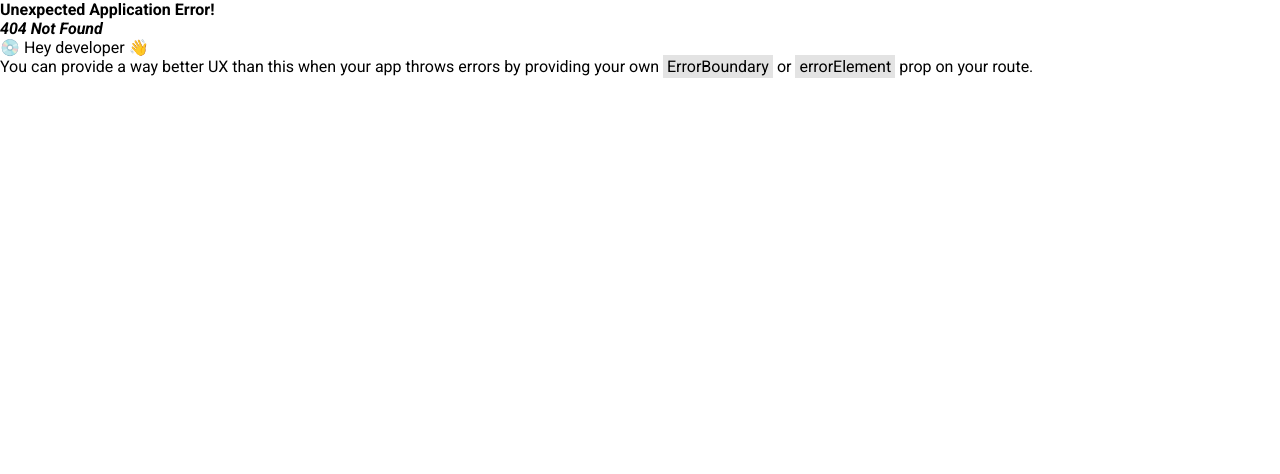
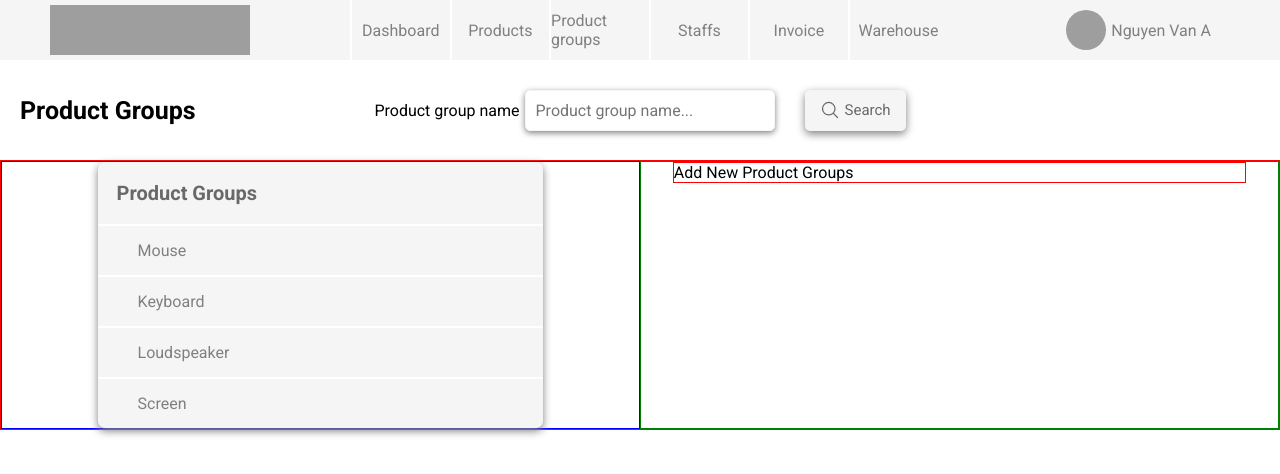
Before and after one commit to vanbalinh123/SalesManager, a React (Create React App) app: page /productsGroup in a window 1280 px wide. Before the commit this address had no page. Shown: the top 474 px of the page. Built offline with nearby package versions, Linux system fonts and the light colour scheme; grey boxes are pictures that could not be loaded.

Commit message:
demo product groups

```diff
--- /dev/null
+++ b/src/Pages/generalCss/headerTemplate.styles.js
@@ -0,0 +1,106 @@
+import { styled } from "styled-components";
+
+//header
+export const HeaderProductsPage = styled.header`
+    width: 100%;
+    height: 100px;
+    display: flex;
+    padding-left: 20px;
+    padding-right: 20px;
+    align-items: center;
+`;
+
+export const NameOutlet = styled.span`
+    width: 20%;
+    font-size: 25px;
+    font-weight: bold;
+`;
+
+export const LayoutSearch = styled.div`
+    width: 60%;
+    display: flex;
+    justify-content: center;
+    gap: 30px;
+`;
+
+export const DivSearch = styled.div`
+    display: flex;
+    align-items: center;
+    gap: 5px;
+`;
+
+export const ValueToSearch = styled.span`
+
+`;
+
+export const InputSearch = styled.input`
+    padding: 10px;
+    width: 250px;
+    border: none;
+    border-radius: 5px;
+    border: 1px solid #F5F5F5;
+    box-shadow: grey 0px 2px 6px;
+
+`;
+
+export const ButtonSearch = styled.button`
+    display: flex;
+    align-items: center;
+    justify-content: center;
+    border: none;
+    padding: 0px 15px;
+    border-radius: 5px;
+    background-color: #F5F5F5;
+    gap: 5px;
+
+    box-shadow: grey 0px 3px 8px;
+    transition: all 0.3s;
+    color: #696969;
+
+    &:hover{
+        cursor: pointer;
+        opacity: 0.8;
+        box-shadow: grey 0px 1px 1px;
+    }
+`;
+
+export const Svg = styled.svg`
+    width: 20px;
+`;
+
+export const SpanSearch = styled.span`
+    font-size: 15px;
+`
+
+export const DivAddProduct = styled.div`
+    width: 20%;
+    display: flex;
+    align-items: center;
+    justify-content: flex-end;
+    gap: 5px;
+`;
+
+
+export const ButtonAddProduct = styled.button`
+    display: flex;
+    align-items: center;
+    justify-content: center;
+    border: none;
+    padding: 0px 15px;
+    border-radius: 5px;
+    height: 47px;
+    background-color: #F5F5F5;
+    box-shadow: grey 0px 3px 8px;
+    transition: all 0.3s;
+    color: #696969;
+
+    &:hover{
+        cursor: pointer;
+        opacity: 0.8;
+        box-shadow: grey 0px 1px 1px;
+    }
+`;
+
+export const SpanAddProduct = styled.span`
+    font-size: 15px;
+`
--- /dev/null
+++ b/src/Pages/productsGroup/productGroup.component.js
@@ -0,0 +1,73 @@
+import { useForm } from "react-hook-form";
+
+import {
+    HeaderProductsPage,
+    NameOutlet,
+    LayoutSearch,
+    DivSearch,
+    ValueToSearch,
+    InputSearch,
+    ButtonSearch,
+    Svg,
+    SpanSearch,
+    DivAddProduct,
+    ButtonAddProduct,
+    SpanAddProduct
+} from "../generalCss/headerTemplate.styles";
+
+import {
+    MainLayoutAddGroup,
+    LayoutProductGroups,
+    LayoutAddProductGroup,
+    ProductGroups,
+    NameProductsGroup,
+    UlProductsGroup,
+    ItemProduct,
+    FormAddNewProductGroups
+} from "./productGroup.styles";
+
+const ProductsGroup = () => {
+    const { register, handleSubmit, formState: { errors } } = useForm();
+    return (
+        <div>
+            <HeaderProductsPage>
+                <NameOutlet>Product Groups</NameOutlet>
+                <LayoutSearch>
+                    <DivSearch>
+                        <ValueToSearch>Product group name</ValueToSearch>
+                        <InputSearch
+                            type="text"
+                            placeholder="Product group name..."
+                        />
+                    </DivSearch>
+                    <ButtonSearch>
+                        <Svg xmlns="http://www.w3.org/2000/svg" fill="none" viewBox="0 0 24 24" stroke-width="1.5" stroke="currentColor" class="w-6 h-6">
+                            <path stroke-linecap="round" stroke-linejoin="round" d="M21 21l-5.197-5.197m0 0A7.5 7.5 0 105.196 5.196a7.5 7.5 0 0010.607 10.607z" />
+                        </Svg>
+                        <SpanSearch>Search</SpanSearch>
+                    </ButtonSearch>
+                </LayoutSearch>
+            </HeaderProductsPage>
+            <MainLayoutAddGroup>
+                <LayoutProductGroups>
+                    <ProductGroups>
+                        <NameProductsGroup>Product Groups</NameProductsGroup>
+                        <UlProductsGroup>
+                            <ItemProduct>Mouse</ItemProduct>
+                            <ItemProduct>Keyboard</ItemProduct>
+                            <ItemProduct>Loudspeaker</ItemProduct>
+                            <ItemProduct>Screen</ItemProduct>
+                        </UlProductsGroup>
+                    </ProductGroups>
+                </LayoutProductGroups>
+                <LayoutAddProductGroup>
+                    <FormAddNewProductGroups>
+                        <span>Add New Product Groups</span>
+                    </FormAddNewProductGroups>
+                </LayoutAddProductGroup>
+            </MainLayoutAddGroup>
+        </div>
+    )
+}
+
+export default ProductsGroup;
--- /dev/null
+++ b/src/Pages/productsGroup/productGroup.styles.js
@@ -0,0 +1,51 @@
+import { styled } from "styled-components";
+
+export const MainLayoutAddGroup = styled.div`
+    border: 1px solid red;
+    width: 100%;
+    display: flex;
+`;
+
+//left
+export const LayoutProductGroups = styled.div`
+    flex: 1;
+    border: 1px solid blue;
+`
+
+export const ProductGroups = styled.div`
+    width: 70%;
+    margin: 0 auto;
+    background-color: #F5F5F5;
+    border-radius: 7px;
+    box-shadow: grey 0px 3px 8px;
+`;
+
+export const NameProductsGroup = styled.div`
+    padding: 19px;
+    font-size: 20px;
+    font-weight: bold;
+    color: #696969;
+`;
+
+export const UlProductsGroup = styled.div`
+    color: grey;
+`;
+
+export const ItemProduct= styled.div`
+    padding: 15px;
+    padding-left: 40px;
+    border-top: 2px solid #ffffff;
+`;
+
+
+//right
+export const LayoutAddProductGroup = styled.div`
+    border: 1px solid green;
+    flex: 1;
+`;
+
+export const FormAddNewProductGroups = styled.form`
+    border: 1px solid red;
+    width: 90%;
+    margin: 0 auto;
+`;
--- a/src/comopnents/template/template.component.js
+++ b/src/comopnents/template/template.component.js
@@ -19,14 +19,14 @@ import {
 } from './template.styles'
 
 const Template = () => {
-    const navigate = useNavigate();
-    useEffect(() => {
-        const accessToken = localStorage.getItem('accessToken');
-        console.log(accessToken);
-        if (accessToken === "" || accessToken === null) {
-          navigate('/login');
-        }
-      }, []);
+    // const navigate = useNavigate();
+    // useEffect(() => {
+    //     const accessToken = localStorage.getItem('accessToken');
+    //     console.log(accessToken);
+    //     if (accessToken === "" || accessToken === null) {
+    //       navigate('/login');
+    //     }
+    //   }, []);
 
 
     return (
@@ -49,7 +49,9 @@ const Template = () => {
                     >
                         <ElementMenu>Products</ElementMenu>
                     </FlexNavLink>
-                    <FlexNavLink>
+                    <FlexNavLink
+                        to='/productsGroup'
+                    >
                         <ElementMenu>Product groups</ElementMenu>
                     </FlexNavLink>
                     <FlexNavLink>
```
Also changed, not shown: src/index.js (+6 -1 lines).
